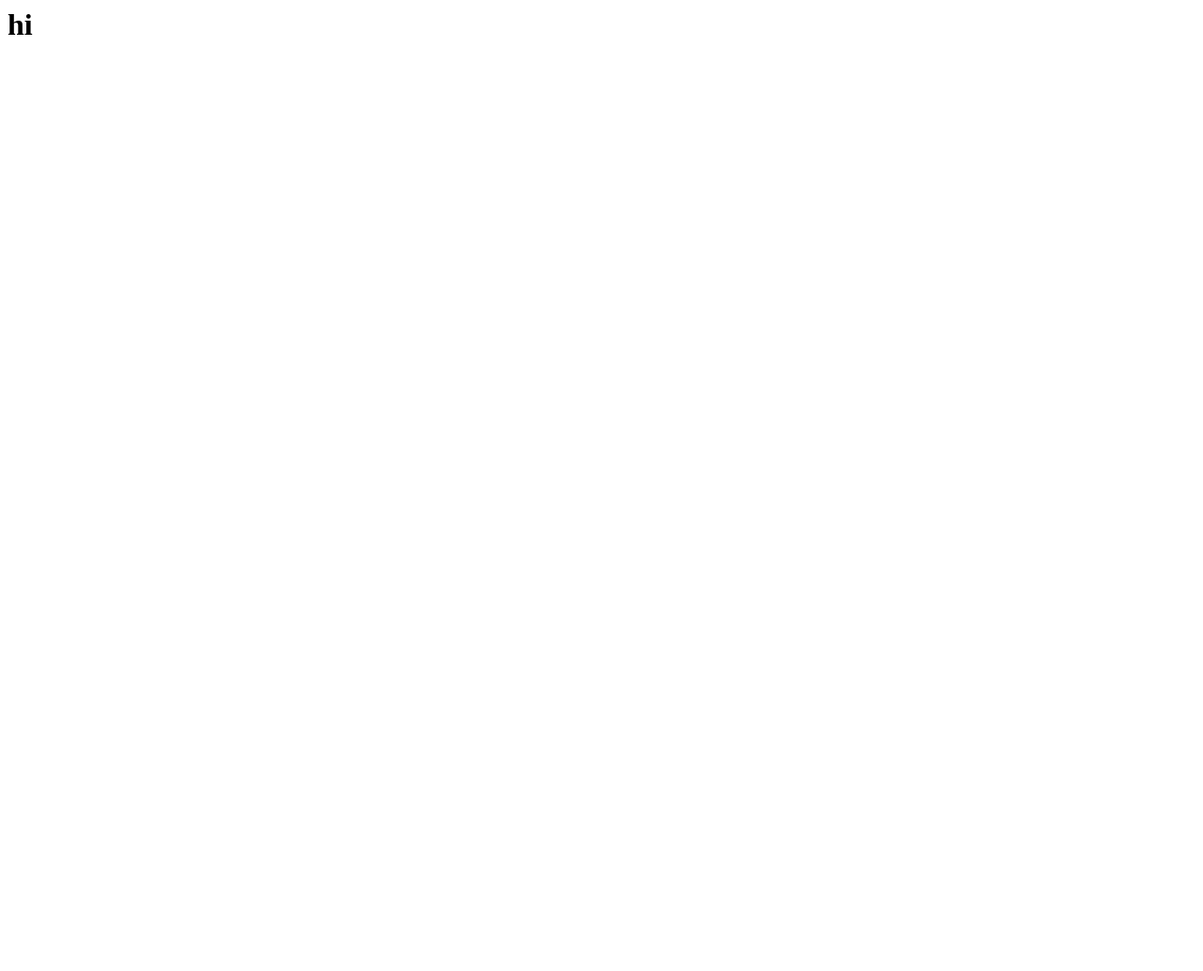
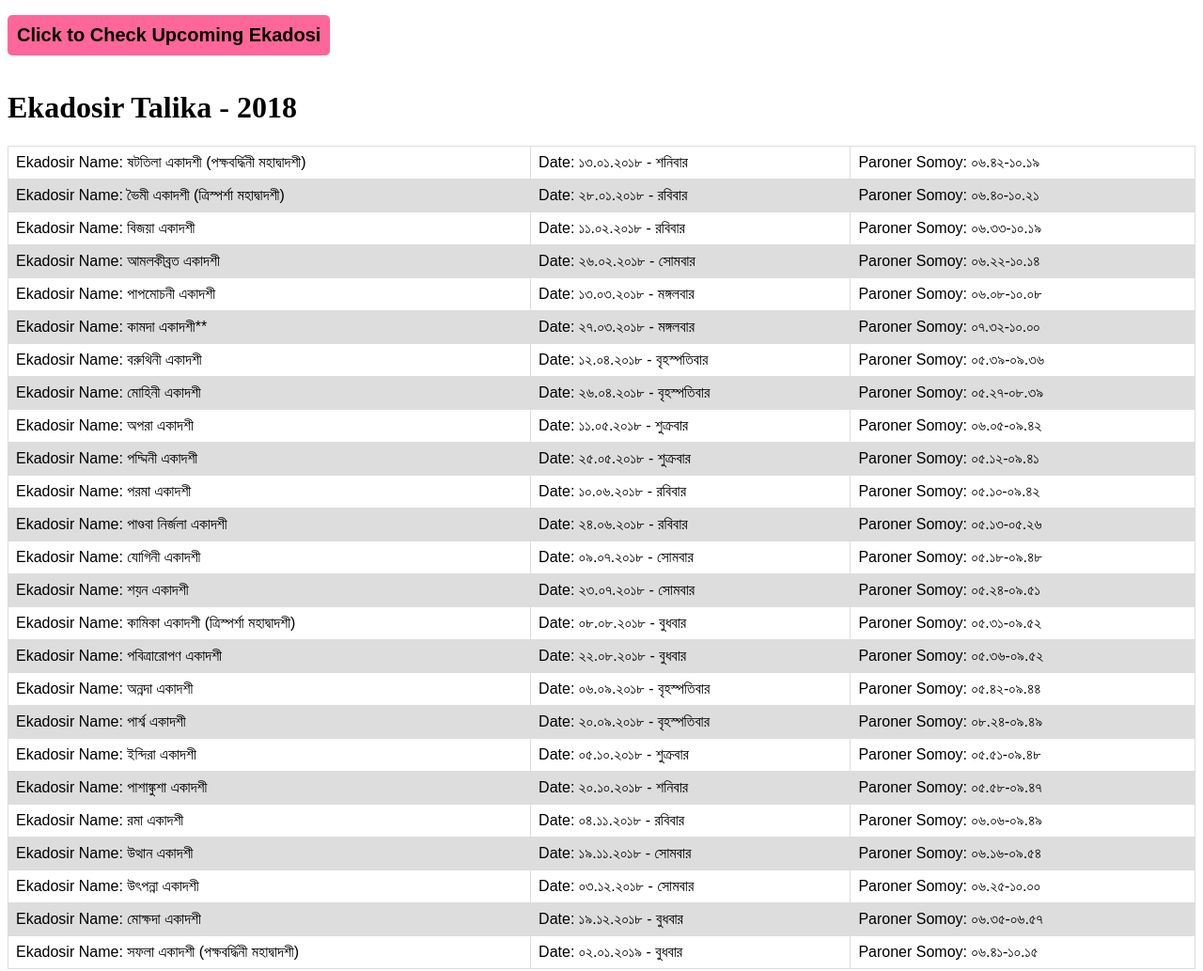
Before and after one commit to helpnode/helpnode.github.io, a plain HTML site: page index.html in a window 1280 px wide. Shown: the top 1033 px of the page at 94% size. Before the commit the page ends 800 px from the top, so only its background shows below. Drawn offline with Linux system fonts and the light colour scheme.

Commit message:
ekadosi added

```diff
--- /dev/null
+++ b/ekadosi_api.js
@@ -0,0 +1,149 @@
+let ekadosi_list = [
+	{
+		"name":"ষটতিলা একাদশী (পক্ষবর্দ্ধিনী মহাদ্বাদশী)",
+		"date":"১৩.০১.২০১৮ - শনিবার",
+		"breakfast":"০৬.৪২-১০.১৯"
+	},
+	{
+		"name":"ভৈমী একাদশী (ত্রিস্পর্শা মহাদ্বাদশী)",
+		"date":"২৮.০১.২০১৮ - রবিবার",
+		"breakfast":"০৬.৪০-১০.২১"
+	},
+	{
+		"name":"বিজয়া একাদশী",
+		"date":"১১.০২.২০১৮ - রবিবার",
+		"breakfast":"০৬.৩৩-১০.১৯"
+	},
+	{
+		"name":"আমলকীব্রত একাদশী",
+		"date":"২৬.০২.২০১৮ - সোমবার",
+		"breakfast":"০৬.২২-১০.১৪"
+	},
+	{
+		"name":"পাপমোচনী একাদশী",
+		"date":"১৩.০৩.২০১৮ - মঙ্গলবার",
+		"breakfast":"০৬.০৮-১০.০৮"
+	},
+	{
+		"name":"কামদা একাদশী**",
+		"date":"২৭.০৩.২০১৮ - মঙ্গলবার",
+		"breakfast":"০৭.৩২-১০.০০"
+	},
+	{
+		"name":"বরুথিনী একাদশী",
+		"date":"১২.০৪.২০১৮ - বৃহস্পতিবার",
+		"breakfast":"০৫.৩৯-০৯.৩৬"
+	},
+	{
+		"name":"মোহিনী একাদশী",
+		"date":"২৬.০৪.২০১৮ - বৃহস্পতিবার",
+		"breakfast":"০৫.২৭-০৮.৩৯"
+	},
+	{
+		"name":"অপরা একাদশী",
+		"date":"১১.০৫.২০১৮ - শুক্রবার",
+		"breakfast":"০৬.০৫-০৯.৪২"
+	},
+	{
+		"name":"পদ্মিনী একাদশী",
+		"date":"২৫.০৫.২০১৮ - শুক্রবার",
+		"breakfast":"০৫.১২-০৯.৪১"
+	},
+	{
+		"name":"পরমা একাদশী",
+		"date":"১০.০৬.২০১৮ - রবিবার",
+		"breakfast":"০৫.১০-০৯.৪২"
+	},
+	{
+		"name":"পাণ্ডবা নির্জলা একাদশী",
+		"date":"২৪.০৬.২০১৮ - রবিবার",
+		"breakfast":"০৫.১৩-০৫.২৬"
+	},
+	{
+		"name":"যোগিনী একাদশী",
+		"date":"০৯.০৭.২০১৮ - সোমবার",
+		"breakfast":"০৫.১৮-০৯.৪৮"
+	},
+	{
+		"name":"শয়ন একাদশী",
+		"date":"২৩.০৭.২০১৮ - সোমবার",
+		"breakfast":"০৫.২৪-০৯.৫১"
+	},
+	{
+		"name":"কামিকা একাদশী (ত্রিস্পর্শা মহাদ্বাদশী)",
+		"date":"০৮.০৮.২০১৮ - বুধবার",
+		"breakfast":"০৫.৩১-০৯.৫২"
+	},
+	{
+		"name":"পবিত্রারোপণ একাদশী",
+		"date":"২২.০৮.২০১৮ - বুধবার",
+		"breakfast":"০৫.৩৬-০৯.৫২"
+	},
+	{
+		"name":"অন্নদা একাদশী",
+		"date":"০৬.০৯.২০১৮ - বৃহস্পতিবার",
+		"breakfast":"০৫.৪২-০৯.৪৪"
+	},
+	{
+		"name":"পার্শ্ব একাদশী",
+		"date":"২০.০৯.২০১৮ - বৃহস্পতিবার",
+		"breakfast":"০৮.২৪-০৯.৪৯"
+	},
+	{
+		"name":"ইন্দিরা একাদশী",
+		"date":"০৫.১০.২০১৮ - শুক্রবার",
+		"breakfast":"০৫.৫১-০৯.৪৮"
+	},
+	{
+		"name":"পাশাঙ্কুশা একাদশী",
+		"date":"২০.১০.২০১৮ - শনিবার",
+		"breakfast":"০৫.৫৮-০৯.৪৭"
+	},
+	{
+		"name":"রমা একাদশী",
+		"date":"০৪.১১.২০১৮ - রবিবার",
+		"breakfast":"০৬.০৬-০৯.৪৯"
+	},
+	{
+		"name":"উত্থান একাদশী",
+		"date":"১৯.১১.২০১৮ - সোমবার",
+		"breakfast":"০৬.১৬-০৯.৫৪"
+	},
+	{
+		"name":"উৎপন্না একাদশী",
+		"date":"০৩.১২.২০১৮ - সোমবার",
+		"breakfast":"০৬.২৫-১০.০০"
+	},
+	{
+		"name":"মোক্ষদা একাদশী",
+		"date":"১৯.১২.২০১৮ - বুধবার",
+		"breakfast":"০৬.৩৫-০৬.৫৭"
+	},
+	{
+		"name":"সফলা একাদশী (পক্ষবর্দ্ধিনী মহাদ্বাদশী)",
+		"date":"০২.০১.২০১৯ - বুধবার",
+		"breakfast":"০৬.৪১-১০.১৫"
+	}];
+
+let send = document.getElementById("send");
+let date1= new Date;
+
+var ekadosiDate=
+[ "2018 01 13", "2018 01 28", "2018 02 11", "2018 02 26", "2018 03 13", "2018 03 27", "2018 04 12", "2018 04 26", "2018 05 11", "2018 05 25", "2018 06 10", "2018 07 09", "2018 07 23", "2018 08 08", "2018 08 22", "2018 09 06", "2018 09 20", "2018 10 05", "2018 10 20", "2018 11 04", "2018 11 19", "2018 12 03", "2018 12 19", "2019 01 02" ];
+var date2;
+function checkDate(ekadosi){
+	 date2 = new Date(ekadosi);
+	 return date1 <= date2;
+}
+var result= ekadosiDate.filter(checkDate);
+
+// alert(ekadosiDate.indexOf(result[0]));
+let ekadosi_index = ekadosiDate.indexOf(result[0]);
+
+send.onclick= function(){
+	let data = ekadosi_list[ekadosi_index];
+	document.getElementById("res").innerHTML= `<tr><td>Ekadosir Name: ${data.name}</td><td>Date: ${data.date}</td><td>Paroner Somoy: ${data.breakfast}</td></tr>`;
+}
+
+
+document.getElementById('tt').innerHTML = `${ekadosi_list.map(ek=> `<tr><td>Ekadosir Name: ${ek.name}</td><td>Date: ${ek.date}</td><td>Paroner Somoy: ${ek.breakfast}</td></tr>`)}`;
--- a/index.html
+++ b/index.html
@@ -1 +1,44 @@
-<h1>hi</h1>
+<!DOCTYPE html>
+<html lang="en">
+<head>
+	<meta charset="UTF-8">
+	<title>Ekadosi Api</title>
+	<style>
+table {
+    font-family: arial, sans-serif;
+    border-collapse: collapse;
+    width: 100%;
+}
+
+td, th {
+    border: 1px solid #dddddd;
+    text-align: left;
+    padding: 8px;
+}
+
+tr:nth-child(even) {
+    background-color: #dddddd;
+}
+button{
+	font-size: 20px;
+	padding: 10px;
+	border:none;
+	border-radius:5px;
+	background-color:#f69;
+	font-weight:bold;
+}
+#res{
+	background-color: rgba(102, 255, 153, 0.5);
+	width: 55%;
+}
+</style>
+</head>
+<body>
+
+	<p><button id="send">Click to Check Upcoming Ekadosi</button>
+	<table id="res"></table></p>
+	<h1>Ekadosir Talika - 2018</h1>
+	<table id="tt"></table>
+	<script type="text/javascript" src="ekadosi_api.js"></script>
+</body>
+</html>
```
